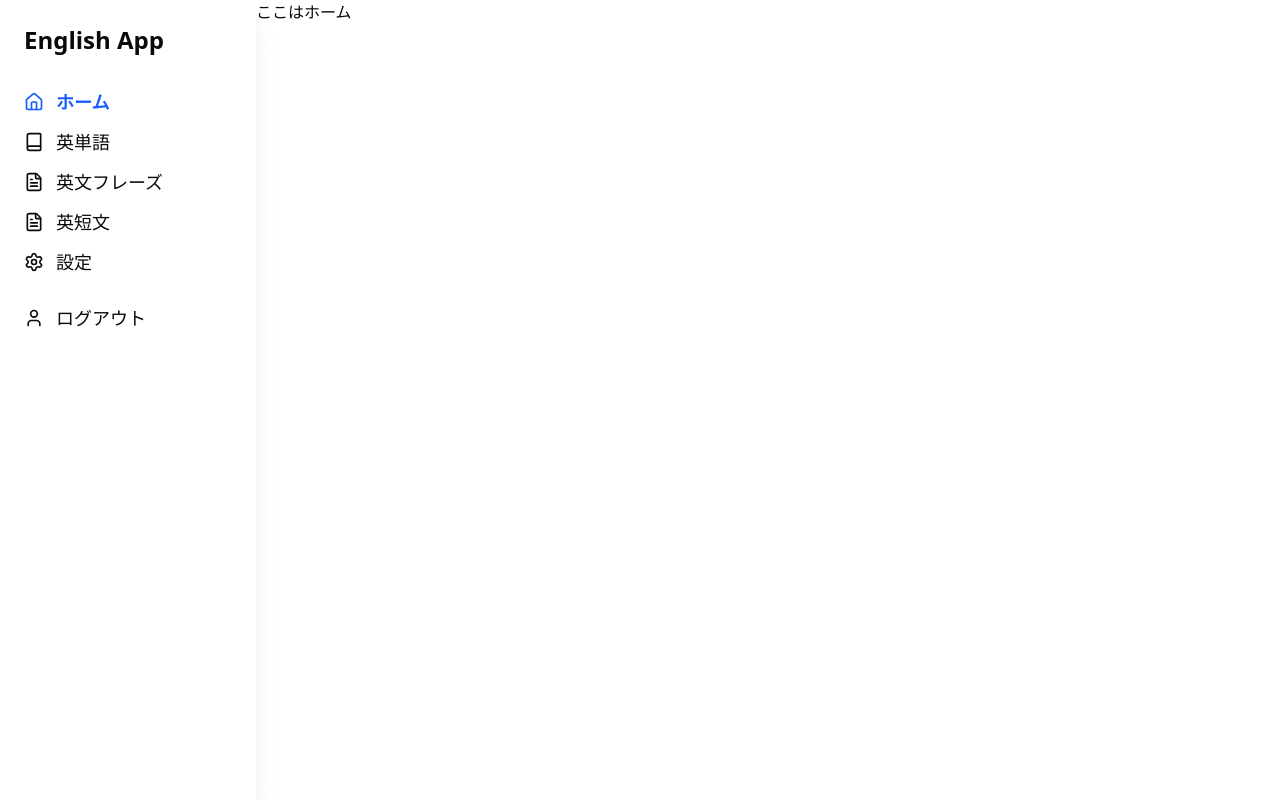
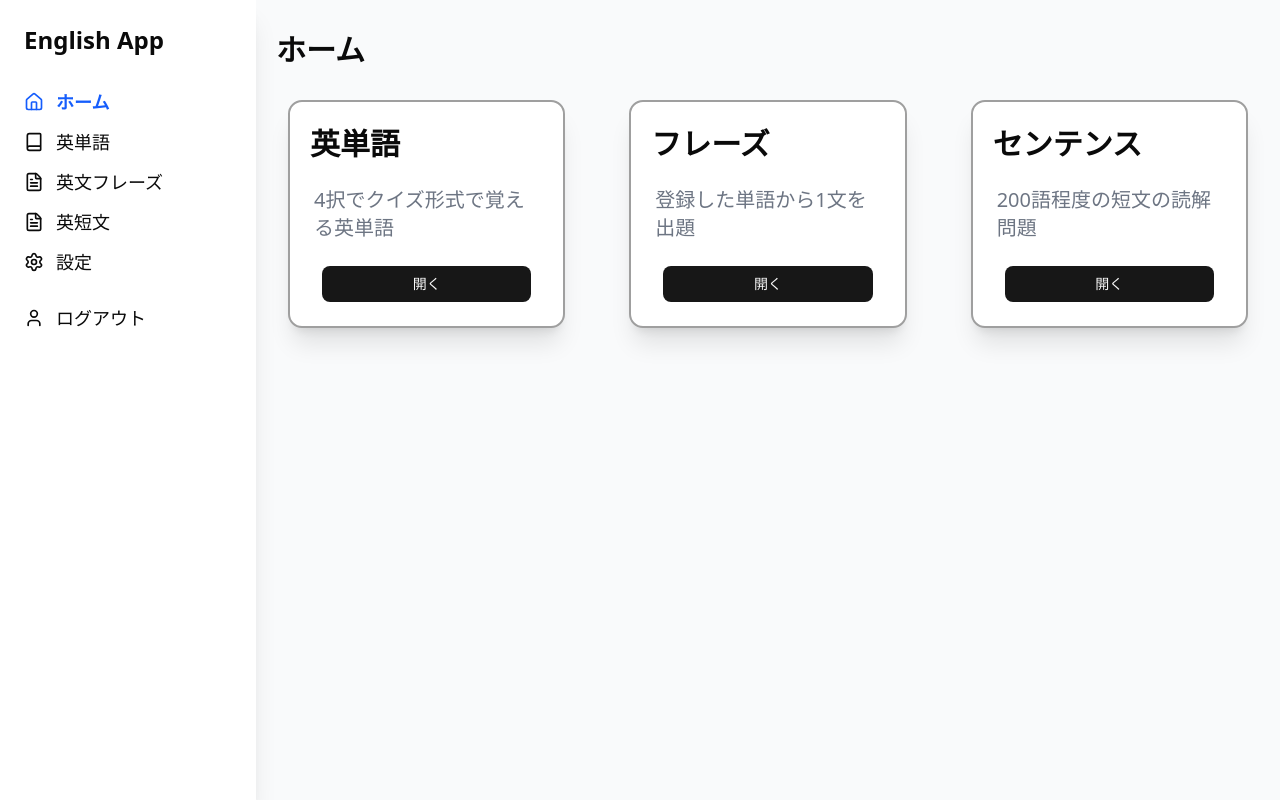
Before and after one commit to yuuki9089/learn-eng-app, a Next.js app: page /home in a window 1280 px wide. Built offline with nearby package versions, Linux system fonts and the light colour scheme.

Commit message:
Add: ホーム画面の実装

```diff
--- a/app/home/page.tsx
+++ b/app/home/page.tsx
@@ -1,12 +1,67 @@
 import Sidebar from "@/components/sidebar";
+import { Card, CardContent, CardTitle } from "@/components/ui/card";
+import { CardHeader } from "@mui/material";
+import { Button } from "@/components/ui/button";
+import { PageMode } from "@/types/pageMode";
+import Link from "next/link";
 
 export default async function Settings() {
 
     return (
         <>
-            <div className="flex">
+            <div className="flex bg-[#f9fafb]">
                 <Sidebar />
-                <h1>ここはホーム</h1>
+                {/* 英単語 */}
+                <div className="flex flex-col w-full">
+                    <h1 className="text-3xl pt-8 pl-5 font-bold">ホーム</h1>
+                    <div className="flex">
+                        <div className="w-full p-8">
+                            <Card className="w-full shadow-xl border-[#9f9f9f] border-[2px]">
+                                <CardTitle className="pl-5 text-3xl">
+                                    英単語
+                                </CardTitle>
+                                <CardContent className="text-xl text-[#6d7583]">
+                                    4択でクイズ形式で覚える英単語
+                                </CardContent>
+                                <div className="px-8">
+                                    <Link href={"/words"}>
+                                        <Button className="w-full">開く</Button>
+                                    </Link>
+                                </div>
+                            </Card>
+                        </div>
+                        <div className="w-full p-8">
+                            <Card className="w-full shadow-xl border-[#9f9f9f] border-[2px]">
+                                <CardTitle className="pl-5 text-3xl">
+                                    フレーズ
+                                </CardTitle>
+                                <CardContent className="text-xl text-[#6d7583]">
+                                    登録した単語から1文を出題
+                                </CardContent>
+                                <div className="px-8">
+                                    <Link href={"/phrases"}>
+                                        <Button className="w-full">開く</Button>
+                                    </Link>
+                                </div>
+                            </Card>
+                        </div>
+                        <div className="w-full p-8 ">
+                            <Card className="w-full shadow-xl border-[#9f9f9f] border-[2px]">
+                                <CardTitle className="pl-5 text-3xl">
+                                    センテンス
+                                </CardTitle>
+                                <CardContent className="text-xl text-[#6d7583]">
+                                    200語程度の短文の読解問題
+                                </CardContent>
+                                <div className="px-8">
+                                    <Link href={"/short-texts"}>
+                                        <Button className="w-full">開く</Button>
+                                    </Link>
+                                </div>
+                            </Card>
+                        </div>
+                    </div>
+                </div>
             </div>
         </>
     );
```
